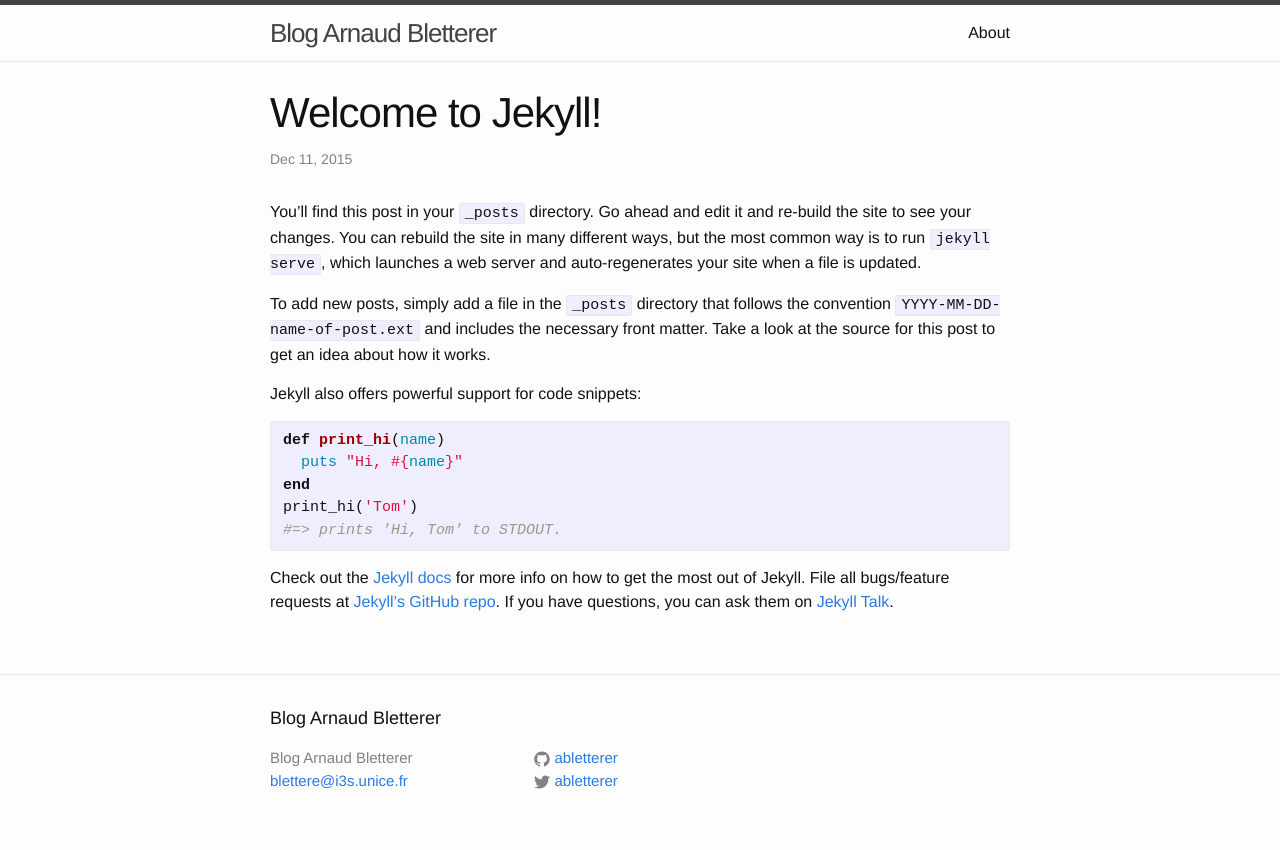
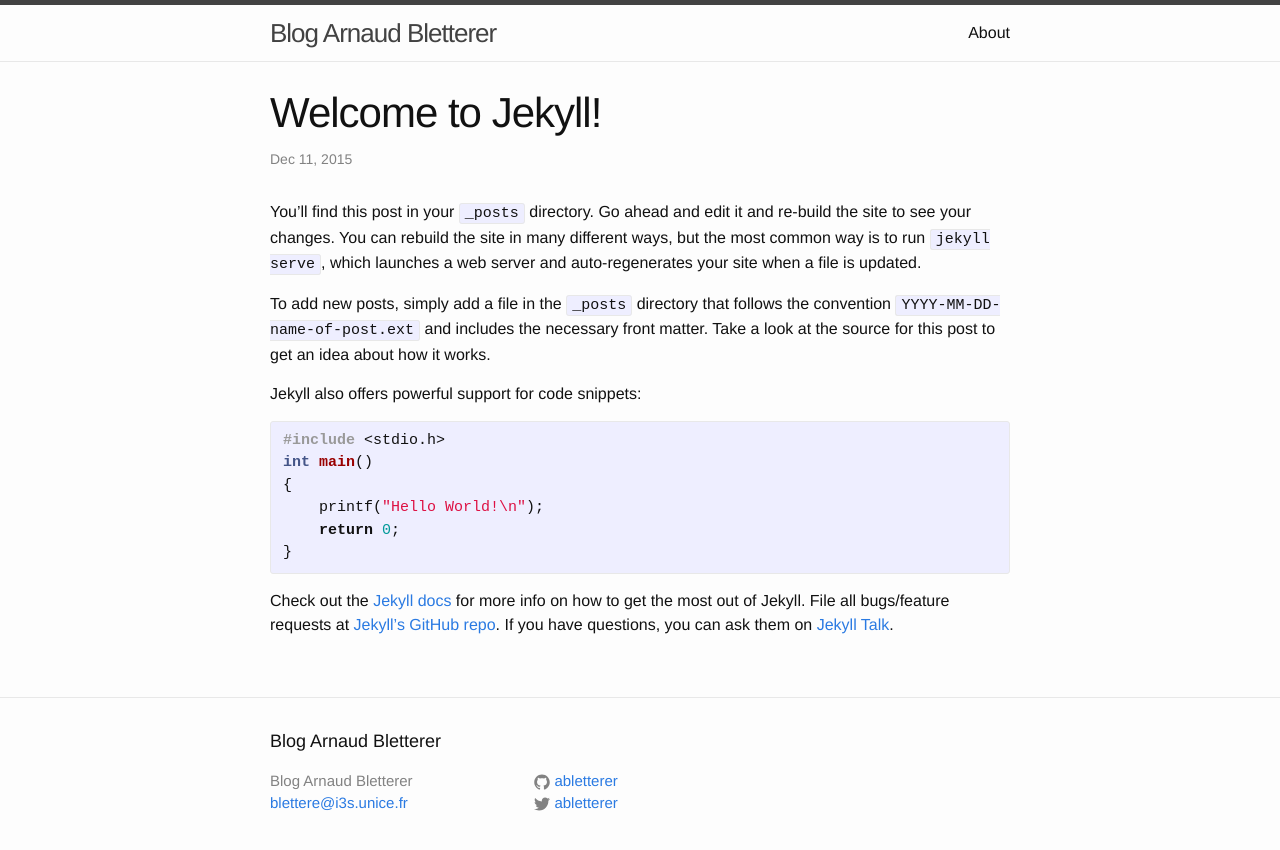
Before and after one commit to abletterer/abletterer.github.io, a Jekyll site: the page built from _posts/2015-12-11-welcome-to-jekyll.markdown, in a window 1280 px wide. Shown: the top 850 px of the page. Built offline with Jekyll 4.4.1, drawn with Linux system fonts in a browser that asks for light colours.

Commit message:
Modifications mineures de post

```diff
--- a/_posts/2015-12-11-welcome-to-jekyll.markdown
+++ b/_posts/2015-12-11-welcome-to-jekyll.markdown
@@ -10,12 +10,13 @@ To add new posts, simply add a file in the `_posts` directory that follows the c
 
 Jekyll also offers powerful support for code snippets:
 
-{% highlight ruby %}
-def print_hi(name)
-  puts "Hi, #{name}"
-end
-print_hi('Tom')
-#=> prints 'Hi, Tom' to STDOUT.
+{% highlight c %}
+#include <stdio.h>
+int main()
+{
+    printf("Hello World!\n");
+    return 0;
+}
 {% endhighlight %}
 
 Check out the [Jekyll docs][jekyll-docs] for more info on how to get the most out of Jekyll. File all bugs/feature requests at [Jekyll’s GitHub repo][jekyll-gh]. If you have questions, you can ask them on [Jekyll Talk][jekyll-talk].
```
Also changed, not shown: other parts of _posts/2015-12-11-welcome-to-jekyll.markdown (+1 -1 lines).
